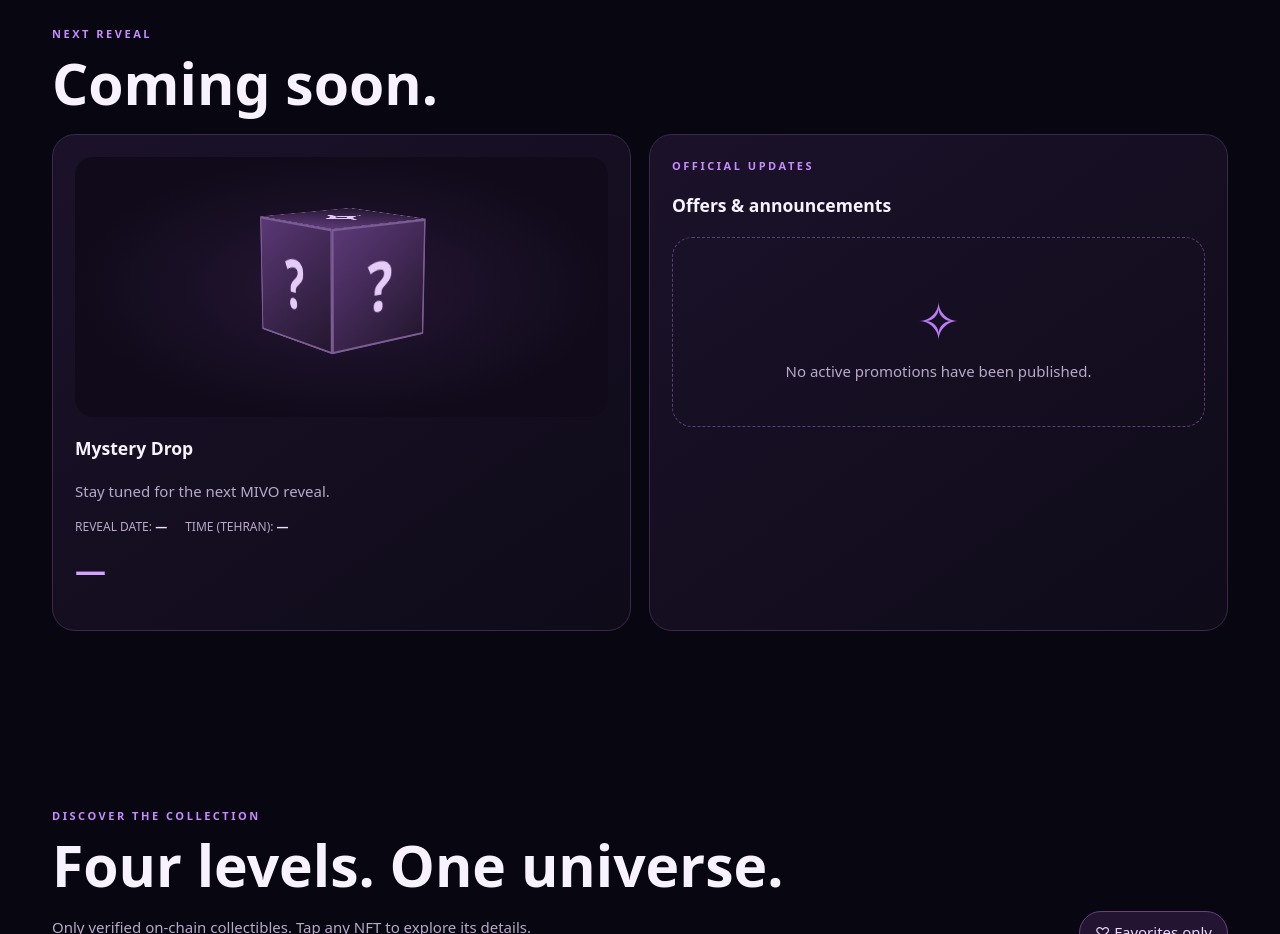
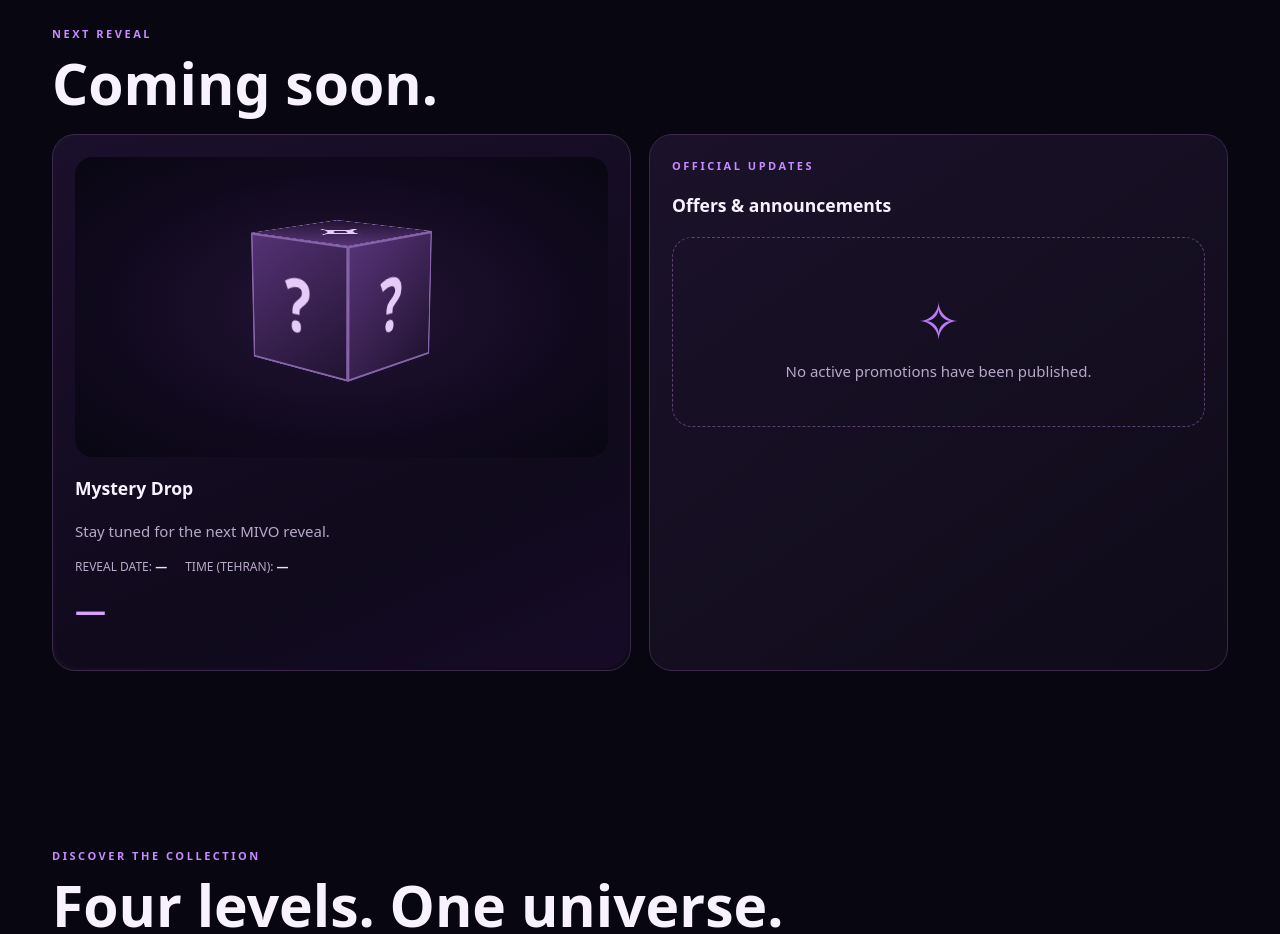
Before and after one commit to mohsen202566/mivo-website, a plain HTML site: page index.html in a window 1280 px wide. Shown: the part 2380-3314 px from the top of the page. Drawn offline with Linux system fonts and the light colour scheme; no server answers; a script that the page names is missing.

Commit message:
Update mivo-reveal.css

```diff
--- a/mivo-reveal.css
+++ b/mivo-reveal.css
@@ -1,20 +1,31 @@
-/* MIVO mystery reveal — additive styles, no changes to cinematic hero. */
-.mivo-reveal-panel{position:relative;isolation:isolate;overflow:hidden;transition:border-color .6s,box-shadow .6s}
-.mivo-reveal-panel::before{content:"";position:absolute;inset:-2px;border-radius:inherit;pointer-events:none;opacity:0;background:conic-gradient(from 0deg,transparent 0%,#b65aff 12%,transparent 24%,#6621b8 42%,transparent 57%,#dfabff 78%,transparent 92%);z-index:-2;animation:mivo-border-orbit 9s linear infinite;transition:opacity .6s}
-.mivo-reveal-panel::after{content:"";position:absolute;inset:2px;border-radius:21px;pointer-events:none;background:linear-gradient(145deg,#1b122a,#0f0b19);z-index:-1}
-.mivo-reveal-panel[data-reveal-state="scheduled"]{border-color:#9950d0;box-shadow:0 0 25px #a043ff45,0 0 65px #8225d025}
+/* MIVO — Electric Neon Mystery Reveal | drop-in replacement */
+.mivo-reveal-panel{position:relative;isolation:isolate;overflow:hidden;transition:border-color .5s,box-shadow .5s}
+.mivo-reveal-panel::before{content:"";position:absolute;inset:0;border-radius:inherit;pointer-events:none;opacity:0;background:linear-gradient(120deg,#a83cff,#36d9ff,#ed68ff,#6d38ff,#36d9ff);background-size:350% 350%;animation:mivo-border-orbit 7s linear infinite;z-index:-2;transition:opacity .5s}
+.mivo-reveal-panel::after{content:"";position:absolute;inset:2px;border-radius:inherit;pointer-events:none;background:linear-gradient(155deg,#1b102b,#100a1c 70%,#160b28);z-index:-1}
+.mivo-reveal-panel[data-reveal-state="scheduled"]{border-color:#bd58ff;box-shadow:0 0 0 1px #8d38ff,0 0 18px #a83cff99,0 0 52px #852aff66,0 0 100px #4234e62c}
 .mivo-reveal-panel[data-reveal-state="scheduled"]::before{opacity:1}
-.mivo-reveal-art{height:260px;display:grid;place-items:center;position:relative;perspective:850px;border-radius:18px;background:radial-gradient(ellipse at center,#261735,#100a1a 72%);overflow:hidden;margin-bottom:15px}
-.mivo-reveal-panel[data-reveal-state="scheduled"] .mivo-reveal-art{background:radial-gradient(ellipse at center,#542177,#120a20 75%)}
-.mivo-reveal-panel[data-reveal-state="scheduled"] .mivo-reveal-art::before{content:"";position:absolute;inset:12%;background:radial-gradient(ellipse,#b456ff70,transparent 65%);filter:blur(28px);animation:mivo-pulse 3.8s ease-in-out infinite alternate}
-.mivo-mystery-stage{height:150px;width:150px;display:grid;place-items:center;transform-style:preserve-3d;animation:mivo-float 4.5s ease-in-out infinite alternate}
-.mivo-mystery-cube{position:relative;width:116px;height:116px;transform-style:preserve-3d;animation:mivo-cube-spin 14s linear infinite}
-.mivo-cube-face{position:absolute;inset:0;display:grid;place-items:center;font-size:66px;font-weight:900;color:#e5cbf7;background:linear-gradient(145deg,#5b3876,#24172f);border:2px solid #7b5c94;backface-visibility:visible}
-.mivo-reveal-panel[data-reveal-state="scheduled"] .mivo-cube-face{border-color:#d194ff;color:#fff;box-shadow:inset 0 0 25px #b765ff55,0 0 12px #ad53ff55;text-shadow:0 0 12px #bc72ff}
-.mivo-cube-front{transform:translateZ(58px)}.mivo-cube-back{transform:rotateY(180deg) translateZ(58px)}.mivo-cube-left{transform:rotateY(-90deg) translateZ(58px)}.mivo-cube-right{transform:rotateY(90deg) translateZ(58px)}.mivo-cube-top{transform:rotateX(90deg) translateZ(58px)}.mivo-cube-bottom{transform:rotateX(-90deg) translateZ(58px)}
+.mivo-reveal-art{height:300px;display:grid;place-items:center;position:relative;isolation:isolate;perspective:900px;border-radius:18px;background:radial-gradient(ellipse at 50% 50%,#241537 0%,#10091d 64%,#090713 100%);overflow:hidden;margin-bottom:15px}
+.mivo-reveal-panel[data-reveal-state="scheduled"] .mivo-reveal-art{background:radial-gradient(ellipse at 50% 48%,#492276 0%,#21123e 38%,#0b081b 80%)}
+/* Two orbiting energy halos, crisp rather than a blurry wash */
+.mivo-reveal-panel[data-reveal-state="scheduled"] .mivo-reveal-art::before{content:"";position:absolute;width:240px;height:240px;border-radius:50%;border:2px solid #b74dff;box-shadow:0 0 5px #fff,0 0 13px #b73cff,0 0 35px #8b32ff,inset 0 0 24px #6432ff66;transform:rotateX(66deg) rotateZ(-18deg);animation:mivo-energy-orbit 9s linear infinite;pointer-events:none}
+.mivo-reveal-panel[data-reveal-state="scheduled"] .mivo-reveal-art::after{content:"";position:absolute;inset:8%;border-radius:50%;pointer-events:none;background:radial-gradient(circle at 16% 21%,#fff 0 1px,#80eaff 2px,transparent 4px),radial-gradient(circle at 85% 27%,#fff 0 1px,#d46bff 2px,transparent 4px),radial-gradient(circle at 26% 82%,#fff 0 1px,#a25aff 2px,transparent 4px),radial-gradient(circle at 78% 75%,#fff 0 1px,#58ddff 2px,transparent 4px),radial-gradient(circle at 52% 12%,#fff 0 1px,#bb65ff 2px,transparent 4px),radial-gradient(circle at 11% 58%,#fff 0 1px,#6ddfff 2px,transparent 4px),radial-gradient(circle at 91% 56%,#fff 0 1px,#b95cff 2px,transparent 4px);filter:drop-shadow(0 0 5px #ba70ff);animation:mivo-sparkle 3s ease-in-out infinite alternate}
+.mivo-mystery-stage{height:175px;width:175px;display:grid;place-items:center;position:relative;z-index:1;transform-style:preserve-3d;animation:mivo-float 4.5s ease-in-out infinite alternate}
+.mivo-mystery-cube{position:relative;width:126px;height:126px;transform-style:preserve-3d;animation:mivo-cube-spin 13s linear infinite}
+.mivo-cube-face{position:absolute;inset:0;display:grid;place-items:center;font-size:72px;font-weight:900;color:#e5cbf7;background:linear-gradient(145deg,#553275,#211331);border:2px solid #8764aa;backface-visibility:visible;box-sizing:border-box}
+.mivo-reveal-panel[data-reveal-state="scheduled"] .mivo-cube-face{border:2px solid #e8a0ff;color:#fff;background:linear-gradient(135deg,#4b1b7e 0%,#1a1038 55%,#141735 100%);box-shadow:inset 0 0 26px #9638ff80,inset 0 0 5px #8ceaff99,0 0 5px #fff,0 0 13px #bf4cff,0 0 27px #833bff; text-shadow:0 0 3px #fff,0 0 12px #e3a0ff,0 0 25px #a42dff}
+/* Half cube width = 63px */
+.mivo-cube-front{transform:translateZ(63px)}.mivo-cube-back{transform:rotateY(180deg) translateZ(63px)}.mivo-cube-left{transform:rotateY(-90deg) translateZ(63px)}.mivo-cube-right{transform:rotateY(90deg) translateZ(63px)}.mivo-cube-top{transform:rotateX(90deg) translateZ(63px)}.mivo-cube-bottom{transform:rotateX(-90deg) translateZ(63px)}
+.mivo-reveal-panel[data-reveal-state="scheduled"] .mivo-mystery-stage{filter:drop-shadow(0 0 10px #b743ff) drop-shadow(0 0 22px #6a31ff);animation:mivo-float 4.5s ease-in-out infinite alternate,mivo-power-surge 4s ease-in-out infinite}
 .mivo-reveal-meta{display:flex;flex-wrap:wrap;gap:8px 18px;margin:10px 0}.mivo-reveal-date{font-size:12px;color:#b9a9c8}.mivo-reveal-date strong{color:#f0ddff}.mivo-rarity{border:1px solid currentColor;border-radius:99px;padding:3px 11px;font-size:11px;font-weight:800;letter-spacing:.13em}.mivo-rarity.common{color:#9ca3af}.mivo-rarity.rare{color:#39bafa}.mivo-rarity.legendary{color:#efbf58}.mivo-rarity.mythic{color:#bf79ff}
 .mivo-revealed-image{max-height:100%;max-width:100%;object-fit:contain;border-radius:12px;animation:mivo-reveal-in .8s ease-out both}.mivo-reveal-panel .countdown{font-size:clamp(20px,4vw,31px);min-height:42px}
-@keyframes mivo-cube-spin{from{transform:rotateX(-12deg) rotateY(0)}to{transform:rotateX(-12deg) rotateY(360deg)}}@keyframes mivo-float{to{transform:translateY(-12px)}}@keyframes mivo-pulse{to{opacity:.45;transform:scale(1.15)}}@keyframes mivo-border-orbit{to{filter:hue-rotate(360deg)}}@keyframes mivo-reveal-in{from{opacity:0;transform:scale(.8);filter:brightness(2)}to{opacity:1;transform:scale(1);filter:brightness(1)}}
-@media(prefers-reduced-motion:reduce){.mivo-mystery-stage,.mivo-mystery-cube,.mivo-reveal-panel::before,.mivo-reveal-art::before,.mivo-revealed-image{animation:none!important}}
+@keyframes mivo-cube-spin{from{transform:rotateX(-13deg) rotateY(0)}to{transform:rotateX(-13deg) rotateY(360deg)}}
+@keyframes mivo-float{from{transform:translateY(5px)}to{transform:translateY(-13px)}}
+@keyframes mivo-border-orbit{0%{background-position:0% 50%}50%{background-position:100% 50%}100%{background-position:0% 50%}}
+@keyframes mivo-energy-orbit{0%{transform:rotateX(66deg) rotateZ(0)}100%{transform:rotateX(66deg) rotateZ(360deg)}}
+@keyframes mivo-sparkle{0%{opacity:.35;transform:scale(.95)}100%{opacity:1;transform:scale(1.04)}}
+@keyframes mivo-power-surge{0%,70%,100%{filter:drop-shadow(0 0 10px #b743ff) drop-shadow(0 0 22px #6a31ff)}76%{filter:drop-shadow(0 0 17px #fff) drop-shadow(0 0 38px #a83cff) drop-shadow(0 0 52px #28cfff)}83%{filter:drop-shadow(0 0 12px #db9bff) drop-shadow(0 0 28px #a83cff)}}
+@keyframes mivo-reveal-in{from{opacity:0;transform:scale(.8);filter:brightness(2)}to{opacity:1;transform:scale(1);filter:brightness(1)}}
+@media(max-width:480px){.mivo-reveal-art{height:280px}.mivo-reveal-panel[data-reveal-state="scheduled"] .mivo-reveal-art::before{width:215px;height:215px}}
+@media(prefers-reduced-motion:reduce){.mivo-mystery-stage,.mivo-mystery-cube,.mivo-reveal-panel::before,.mivo-reveal-art::before,.mivo-reveal-art::after,.mivo-revealed-image{animation:none!important}}
 /* Dynamic content and social links */
 .mivo-managed-card{padding:13px 0;border-bottom:1px solid #ffffff19}.mivo-managed-card h4{margin:0 0 7px}.mivo-managed-card p{margin:0 0 9px}.mivo-footer-social{display:flex;gap:10px;justify-content:center;flex-wrap:wrap;margin-top:18px}
```
